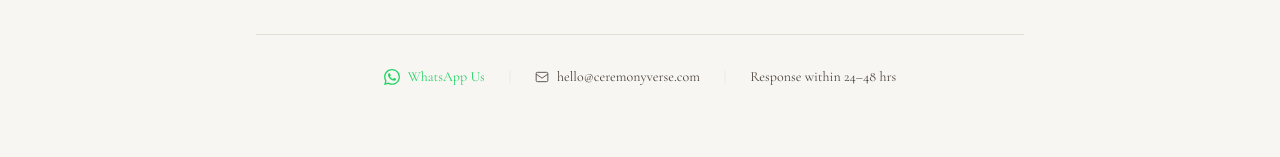
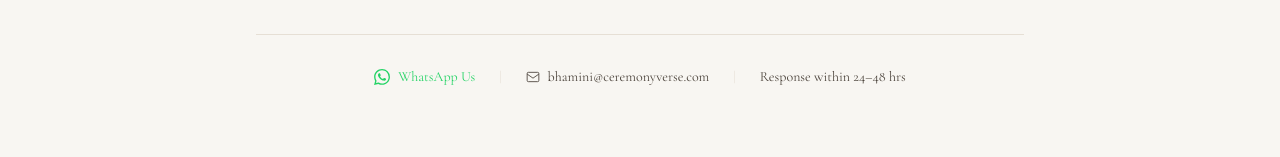
Before and after one commit to leylabernie/v0-ceremony-verse-wedding-concierge, a Next.js app: page /contact in a window 1280 px wide. Shown: the part 537-694 px from the top of the page. Built offline with nearby package versions, Linux system fonts and the light colour scheme.

Commit message:
Keep existing CeremonyVerse contact email

```diff
--- a/app/about/page.tsx
+++ b/app/about/page.tsx
@@ -32,7 +32,7 @@ const aboutSchema = {
       addressLocality: "Philadelphia",
     },
     telephone: "+12153419990",
-    email: "hello@ceremonyverse.com",
+    email: "bhamini@ceremonyverse.com",
     areaServed: ["United States", "Cancun", "Riviera Maya", "Punta Cana"],
   },
 };
--- a/app/privacy/page.tsx
+++ b/app/privacy/page.tsx
@@ -184,7 +184,7 @@ export default function PrivacyPage() {
           </ul>
           <p style={{ marginTop: "1rem" }}>
             To exercise any of these rights, email{" "}
-            <a href="mailto:hello@ceremonyverse.com" style={{ color: "#7a6841" }}>hello@ceremonyverse.com</a>{" "}
+            <a href="mailto:bhamini@ceremonyverse.com" style={{ color: "#7a6841" }}>bhamini@ceremonyverse.com</a>{" "}
             with the subject line &quot;Privacy Request.&quot; We will respond within 30 days.
           </p>
 
@@ -239,8 +239,8 @@ export default function PrivacyPage() {
           <ul style={{ marginTop: "1rem", paddingLeft: "1.5rem" }}>
             <li style={{ marginBottom: "0.5rem" }}>
               Email:{" "}
-              <a href="mailto:hello@ceremonyverse.com" style={{ color: "#7a6841" }}>
-                hello@ceremonyverse.com
+              <a href="mailto:bhamini@ceremonyverse.com" style={{ color: "#7a6841" }}>
+                bhamini@ceremonyverse.com
               </a>
             </li>
             <li style={{ marginBottom: "0.5rem" }}>
--- a/app/shop-from-india/page.tsx
+++ b/app/shop-from-india/page.tsx
@@ -183,8 +183,8 @@ export default function ShopFromIndiaPage() {
 
             <p>
               📧 Email:{" "}
-              <a href="mailto:hello@ceremonyverse.com" className="underline">
-                hello@ceremonyverse.com
+              <a href="mailto:bhamini@ceremonyverse.com" className="underline">
+                bhamini@ceremonyverse.com
               </a>
             </p>
           </div>
--- a/app/terms/page.tsx
+++ b/app/terms/page.tsx
@@ -199,7 +199,7 @@ export default function TermsPage() {
             United States. Any disputes will be resolved in the state or federal courts located in
             Philadelphia County, Pennsylvania. We will always attempt to resolve any concern
             informally first — please reach out to{" "}
-            <a href="mailto:hello@ceremonyverse.com" style={{ color: "#7a6841" }}>hello@ceremonyverse.com</a>{" "}
+            <a href="mailto:bhamini@ceremonyverse.com" style={{ color: "#7a6841" }}>bhamini@ceremonyverse.com</a>{" "}
             or by WhatsApp at{" "}
             <a href="https://wa.me/12153419990" style={{ color: "#7a6841" }}>+1 (215) 341-9990</a>.
           </p>
@@ -213,8 +213,8 @@ export default function TermsPage() {
           <ul style={{ marginTop: "1rem", paddingLeft: "1.5rem" }}>
             <li style={{ marginBottom: "0.5rem" }}>
               Email:{" "}
-              <a href="mailto:hello@ceremonyverse.com" style={{ color: "#7a6841" }}>
-                hello@ceremonyverse.com
+              <a href="mailto:bhamini@ceremonyverse.com" style={{ color: "#7a6841" }}>
+                bhamini@ceremonyverse.com
               </a>
             </li>
             <li style={{ marginBottom: "0.5rem" }}>
--- a/components/pages/contact-page.tsx
+++ b/components/pages/contact-page.tsx
@@ -72,7 +72,7 @@ export function ContactPage() {
   )
 
   const whatsappFallbackUrl = `https://wa.me/12153419990?text=${fallbackMessage}`
-  const emailFallbackUrl = `mailto:hello@ceremonyverse.com?subject=${encodeURIComponent(
+  const emailFallbackUrl = `mailto:bhamini@ceremonyverse.com?subject=${encodeURIComponent(
     "CeremonyVerse consultation request"
   )}&body=${fallbackMessage}`
 
@@ -223,7 +223,7 @@ export function ContactPage() {
             </a>
             <span style={{ color: "var(--cv-border)" }}>|</span>
             <a
-              href="mailto:hello@ceremonyverse.com"
+              href="mailto:bhamini@ceremonyverse.com"
               className="flex items-center gap-2 transition hover:opacity-80"
               style={{ color: "var(--cv-muted)" }}
             >
@@ -231,7 +231,7 @@ export function ContactPage() {
                 <rect x="2" y="4" width="20" height="16" rx="2"/>
                 <path d="m22,7-10,7L2,7"/>
               </svg>
-              hello@ceremonyverse.com
+              bhamini@ceremonyverse.com
             </a>
             <span style={{ color: "var(--cv-border)" }}>|</span>
             <span style={{ color: "var(--cv-muted)" }}>Response within 24–48 hrs</span>
--- a/components/pages/privacy-page.tsx
+++ b/components/pages/privacy-page.tsx
@@ -126,7 +126,7 @@ export function PrivacyPage({ onNavigate }: PrivacyPageProps) {
               <div className="mt-4 p-6 bg-champagne rounded-xl border border-brushed-gold/30">
                 <p className="font-sans">
                   <strong className="text-midnight-navy">CeremonyVerse</strong><br />
-                  Email: hello@ceremonyverse.com<br />
+                  Email: bhamini@ceremonyverse.com<br />
                   WhatsApp: +1 (215) 341-9990
                 </p>
               </div>
--- a/components/pages/terms-page.tsx
+++ b/components/pages/terms-page.tsx
@@ -157,7 +157,7 @@ export function TermsPage({ onNavigate }: TermsPageProps) {
               <div className="mt-4 p-6 bg-champagne rounded-xl border border-brushed-gold/30">
                 <p className="font-sans">
                   <strong className="text-midnight-navy">CeremonyVerse</strong><br />
-                  Email: hello@ceremonyverse.com<br />
+                  Email: bhamini@ceremonyverse.com<br />
                   WhatsApp: +1 (215) 341-9990
                 </p>
               </div>
--- a/lib/seo.tsx
+++ b/lib/seo.tsx
@@ -15,7 +15,7 @@ import React from "react";
 
 export const SITE_URL = "https://www.ceremonyverse.com";
 export const SITE_NAME = "CeremonyVerse";
-export const SITE_EMAIL = "hello@ceremonyverse.com";
+export const SITE_EMAIL = "bhamini@ceremonyverse.com";
 export const SITE_PHONE = "+12153419990";
 export const DEFAULT_OG_IMAGE = `${SITE_URL}/images/hero-lehenga.webp`;
 
```
Also changed, not shown: public/llms.txt.
